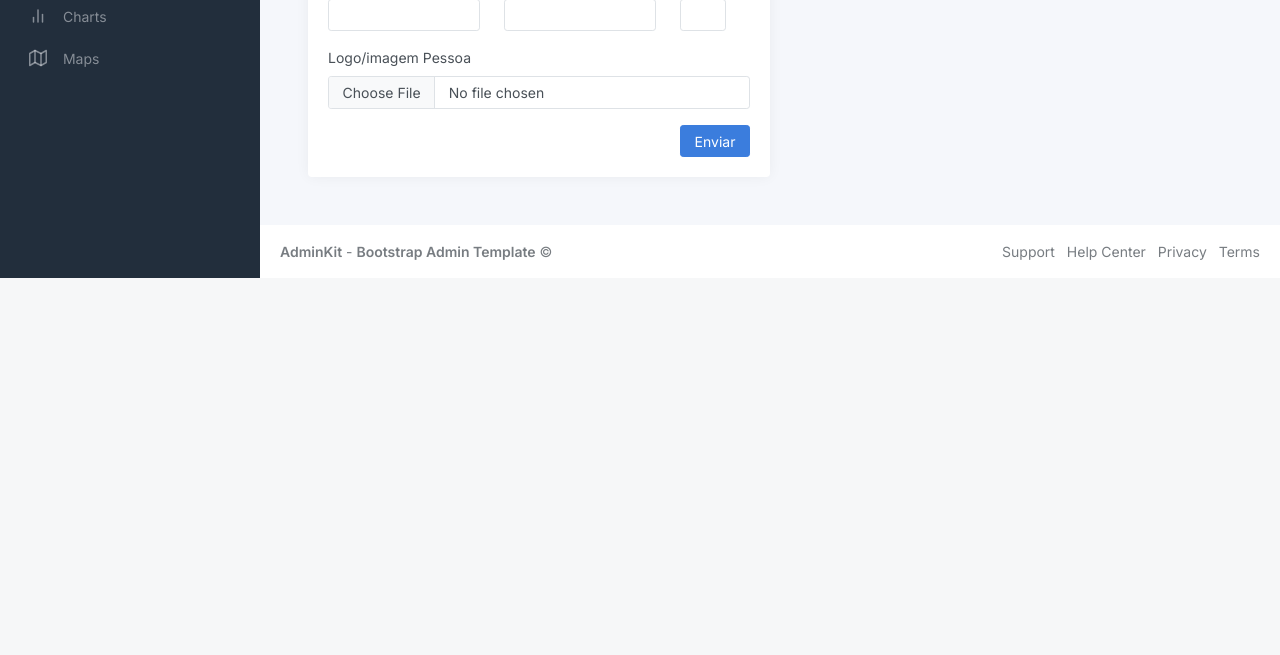
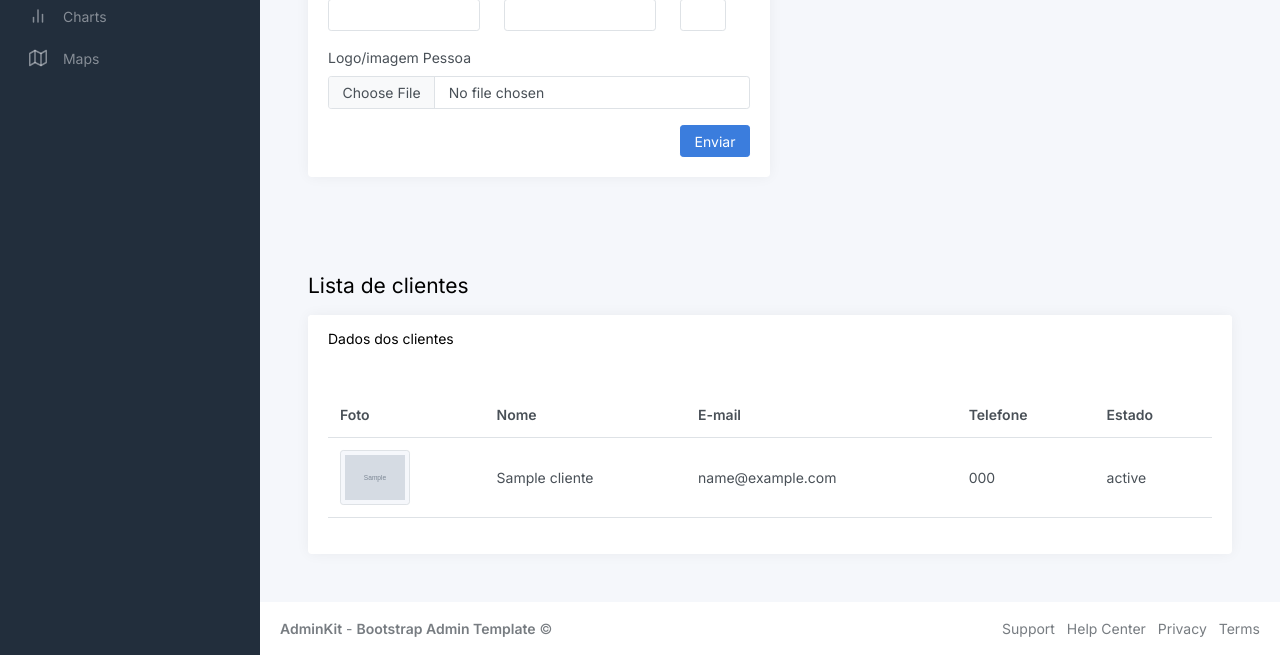
Before and after one commit to selogerkkk/dashboard, a PHP site: page /formCliente.php in a window 1280 px wide. Shown: the part 728-1383 px from the top of the page. Before the commit the page ends 1006 px from the top, so only its background shows below. Run offline with PHP 8.4, Linux system fonts and the light colour scheme; tables that the repository leaves empty hold one stand-in row (values such as "Sample post"); grey boxes marked "Sample" are stand-in pictures; some libraries are stand-ins or nearby versions.

Commit message:
feat: tabela de visualizaçao dos clientes

```diff
--- a/formCliente.php
+++ b/formCliente.php
@@ -38,7 +38,6 @@
                                         <label for="exampleFormControlInput1" class="form-label">CPF/CNPJ</label>
                                         <input type="text" class="form-control" id="cpfcnpj" name="cpfcnpj" required autocomplete="off">
                                     </div>
-
                                     <div class="row">
                                         <div class="col-4">
                                             <div class="mb-3">
@@ -101,13 +100,59 @@
                     </div>
                 </div>
             </main>
-            <footer class="footer">
-                <?php include 'footer.php'; ?>
-            </footer>
+            <main class="content">
+                <h4 class="h3 mb-3">Lista de clientes</h4>
+                <div class="col-12">
+                    <div class="card">
+                        <div class="card-header">
+                            <h5>Dados dos clientes</h5>
+                        </div>
+                        <div class="card-body">
+                            <table class="table">
+                                <thead>
+                                    <tr>
+                                        <th scope="col">Foto</th>
+                                        <th scope="col">Nome</th>
+                                        <th scope="col">E-mail</th>
+                                        <th scope="col">Telefone</th>
+                                        <th scope="col">Estado</th>
+                                    </tr>
+                                </thead>
+                                <tbody>
+                                    <?php
+                                    include 'config.php';
+                                    $sql = "SELECT * FROM cliente";
+                                    $busca = mysqli_query($conn, $sql);
+
+                                    while ($dados = mysqli_fetch_array($busca)) {
+                                        $fotos = $dados['imagem'];
+                                        $nome = $dados['nome'];
+                                        $email = $dados['email'];
+                                        $telefone = $dados['telefone'];
+                                        $estado = $dados['estado'];
+                                    ?>
+                                        <tr>
+                                            <td><img src="imagens/<?= $fotos ?>" class="img-fluid img-thumbnail" width="70px" height="70px"></td>
+                                            <td><?= $nome ?></td>
+                                            <td><?= $email ?></td>
+                                            <td><?= $telefone ?></td>
+                                            <td><?= $estado ?></td>
+                                        </tr>
+                                    <?php } ?>
+                                </tbody>
+                            </table>
+                        </div>
+                    </div>
+                </div>
+            </main>
+            <div class=" card-body">
+                <footer class="footer">
+                    <?php include 'footer.php'; ?>
+                </footer>
+            </div>
         </div>
-    </div>
 
-    <script src="js/app.js"></script>
+        <script src="js/app.js"></script>
 </body>
 
 </html>
```
